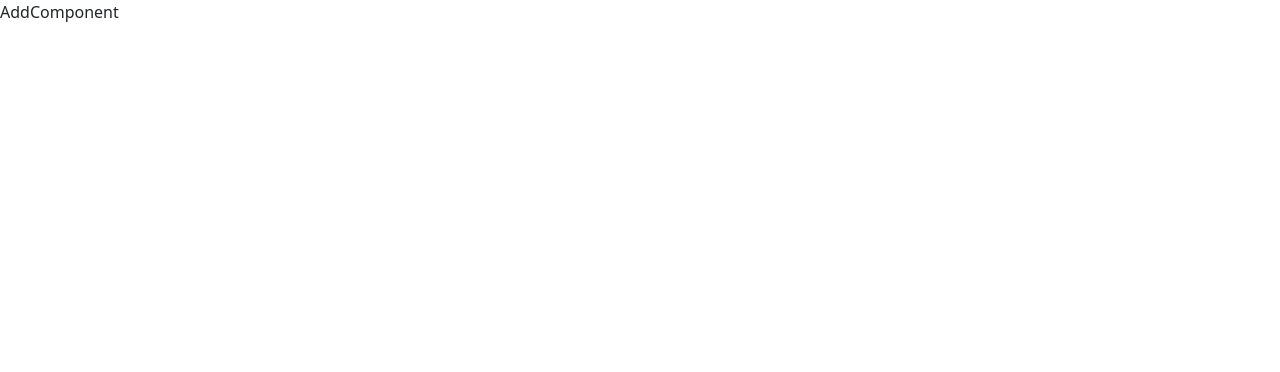
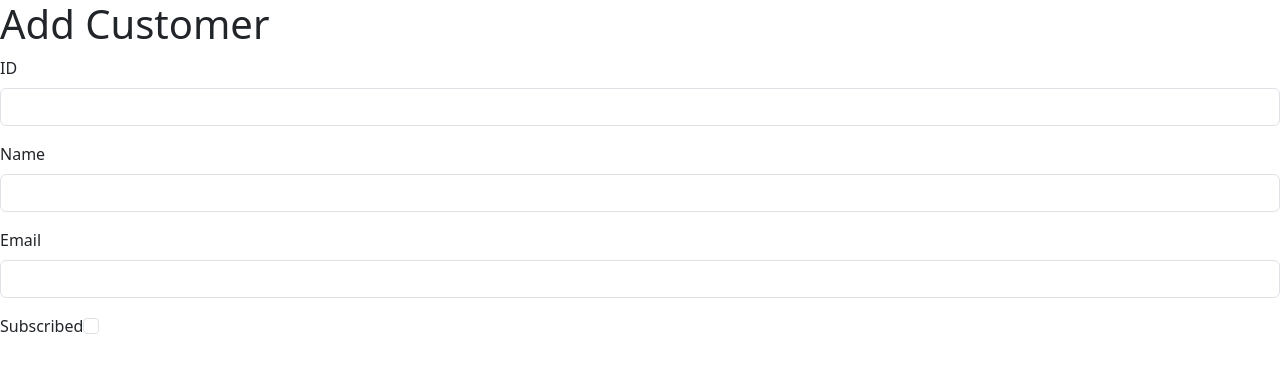
Before and after one commit to fep-coder/react-customer-management, a React (Vite) app: page /add in a window 1280 px wide. Shown: the top 372 px of the page. Built offline with nearby package versions, Linux system fonts and the light colour scheme.

Commit message:
06 AddCustomer component

```diff
--- a/src/AddCustomer.jsx
+++ b/src/AddCustomer.jsx
@@ -1,5 +1,62 @@
+import { useState } from "react";
+
 function AddCustomer() {
-    return <div>AddComponent</div>;
+    const [id, setId] = useState("");
+    const [name, setName] = useState("");
+    const [email, setEmail] = useState("");
+    const [subscribed, setSubscribed] = useState(false);
+
+    return (
+        <div className="col">
+            <h1>Add Customer</h1>
+
+            <form>
+                <div className="mb-3">
+                    <label htmlFor="id" className="form-label">
+                        ID
+                    </label>
+                    <input
+                        className="form-control"
+                        id="id"
+                        value={id}
+                        onChange={(e) => setId(parseInt(e.target.value))}
+                    />
+                </div>
+                <div className="mb-3">
+                    <label htmlFor="name" className="form-label">
+                        Name
+                    </label>
+                    <input
+                        className="form-control"
+                        id="name"
+                        value={name}
+                        onChange={(e) => setName(e.target.value)}
+                    />
+                </div>
+                <div className="mb-3">
+                    <label htmlFor="email" className="form-label">
+                        Email
+                    </label>
+                    <input
+                        className="form-control"
+                        id="email"
+                        value={email}
+                        onChange={(e) => setEmail(e.target.value)}
+                    />
+                </div>
+                <div className="mb-3">
+                    <label className="form-label">Subscribed</label>
+                    <input
+                        type="checkbox"
+                        className="form-check-input"
+                        id="subscribed"
+                        checked={subscribed}
+                        onChange={(e) => setSubscribed(e.target.checked)}
+                    />
+                </div>
+            </form>
+        </div>
+    );
 }
 
 export default AddCustomer;
```
